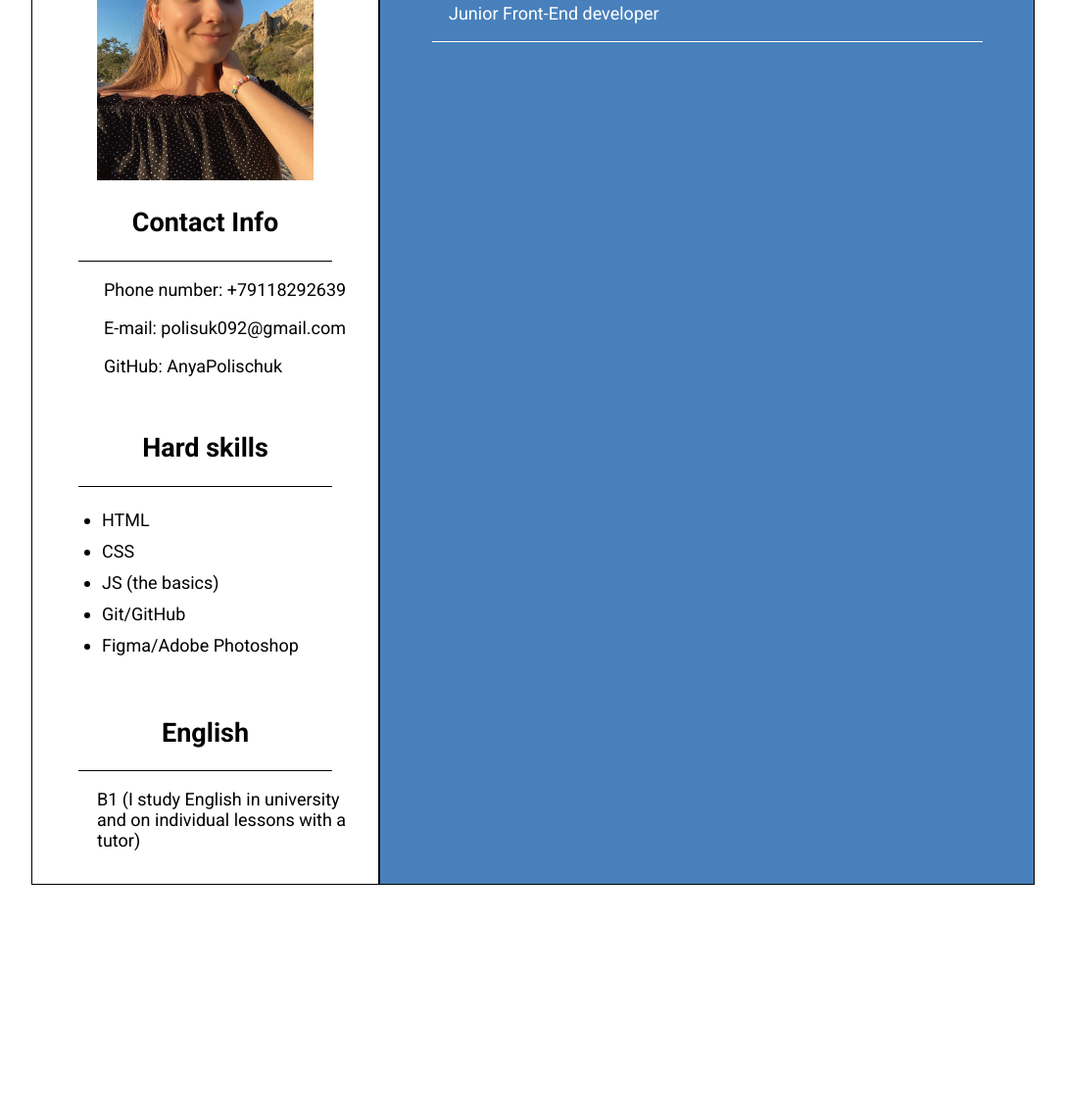
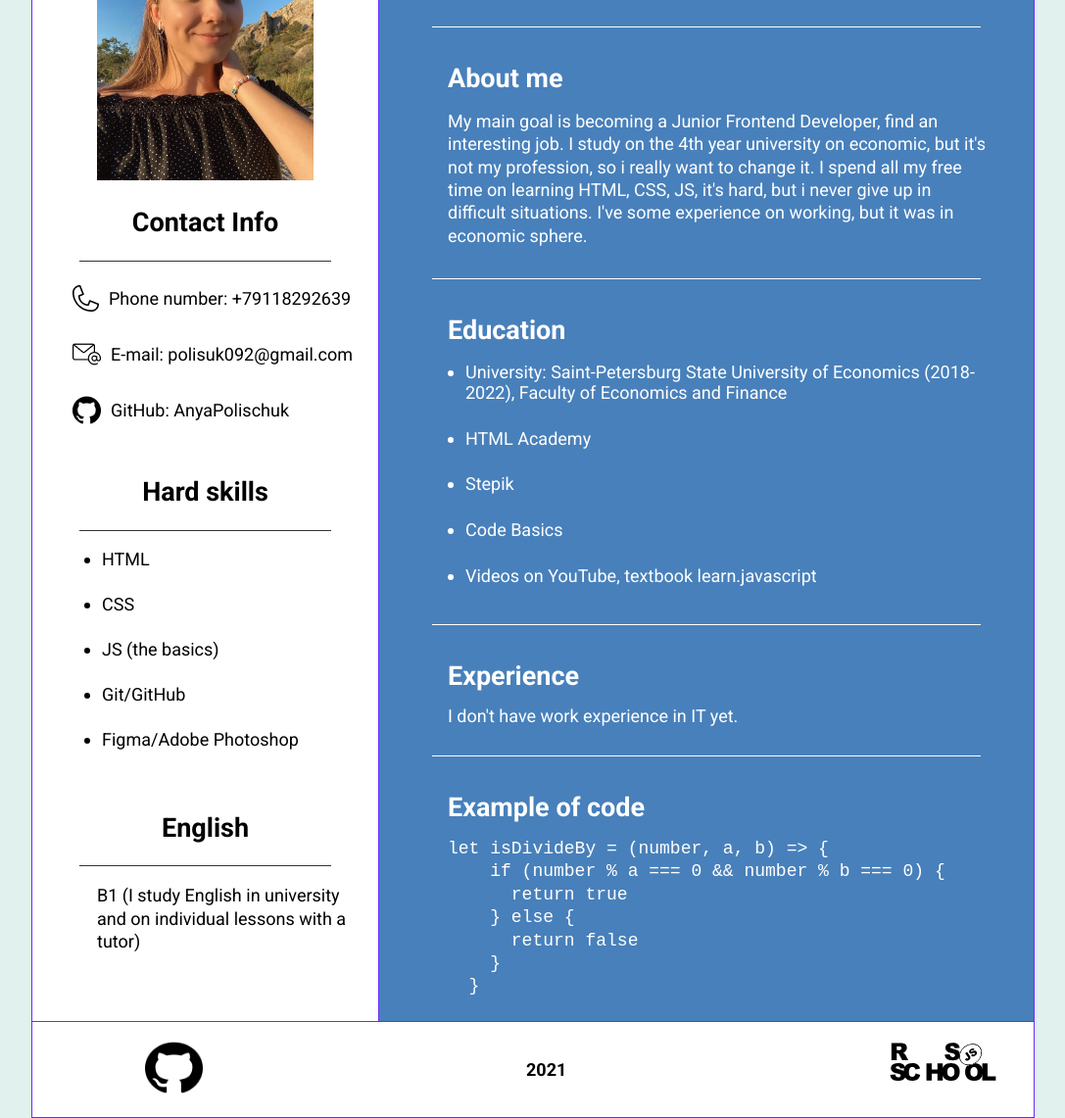
Before and after one commit to AnyaPolischuk/rsschool-cv, a plain HTML site: page index.html in a window 1280 px wide. Shown: the part 139-1280 px from the top of the page at 98% size, without its empty margins (96-1183 px from the left). Before the commit the page ends 1042 px from the top, so only its background shows below. Drawn offline with Linux system fonts and the light colour scheme.

Commit message:
feat: finish html/css

```diff
--- a/index.html
+++ b/index.html
@@ -12,23 +12,32 @@
     <header>
 
     </header>
-
+   <main>
     <div class="container">
         <div class="leftpart">
             <img class="leftpart_photo" src="photo.jpg" alt="photo">
             <div class="leftpart_contact">
                 <h2 class="leftpart_title">Contact Info</h2>
-                <hr noshade color="black" size="1" class="left_hr">
+                <hr class="left_hr">
                 <div class="leftpart_connection">
-                    <p>Phone number: +79118292639</p>
-                    <p>E-mail: polisuk092@gmail.com</p>
-                    <p>GitHub: AnyaPolischuk</p>
+                    <div class="leftpart_connec">
+                    <img class="test2" src="phone1.png" alt="phone">
+                    <p class="leftpart_phone">Phone number: +79118292639</p>
+                </div>
+                <div class="leftpart_connec">
+                    <img src="email2.png" alt="phone">
+                    <p class="leftpart_phone">E-mail: polisuk092@gmail.com</p>
+                </div>
+                <div class="leftpart_connec">
+                    <img src="github3.png" alt="phone">
+                    <p class="leftpart_phone">GitHub: AnyaPolischuk</p>
+                </div>
                 </div>
             </div>
 
             <div class="leftpart_contact">
                 <h2 class="leftpart_title">Hard skills</h2>
-                <hr noshade color="black" size="1" class="left_hr">
+                <hr class="left_hr">
                 <div class="leftpart_skills">
                     <ul>
                         <li>HTML</li>
@@ -42,11 +51,12 @@
 
             <div class="leftpart_contact">
                 <h2 class="leftpart_title">English</h2>
-                <hr noshade color="black" size="1" class="left_hr">
+                <hr class="left_hr">
                 <div class="leftpart_english">
                     <p>B1 (I study English in university <br>and on individual lessons with a tutor)</p>
                 </div>
             </div>
+
         </div>
 
 
@@ -55,23 +65,70 @@
             <div class="rightpart_about">
                 <h1>Anna Polischuk</h1>
                 <p class="rightpart_info">Junior Front-End developer</p>
+            </div>
+            <hr class="right_hr">
+
+
+            <div class="rightpart_about">
+                <h2 class="rightpart-title">About me</h2>
+                <p class="rightpart_info_goal">My main goal is becoming a Junior Frontend Developer, find an interesting job. I study on the 4th year university on economic, but it's not my profession, so i really want to change it. I spend all my free time on learning HTML, CSS, JS, it's hard, but i never give up in difficult situations. I've some experience on working, but it was in economic sphere.</p>
+            </div>
+            <hr class="right_hr">
+
+
+            <div class="rightpart_about">
+                <h2 class="rightpart-title">Education</h2>
+                <div class="rigtpart_education">
+                    <ul class="rightpart_spisok">
+                        <li>University: Saint-Petersburg State University of Economics (2018-2022), Faculty of Economics and Finance</li>
+                        <li>HTML Academy</li>
+                        <li>Stepik</li>
+                        <li>Code Basics</li>
+                        <li>Videos on YouTube, textbook learn.javascript</li>
+                    </ul>
+            </div>
+            </div>
+            <hr class="right_hr">
+
+            <div class="rightpart_about">
+                <h2 class="rightpart-title">Experience</h2>
+                <p class="rightpart_info">I don't have work experience in IT yet.</p>
+            </div>
+            <hr class="right_hr">
+
+            <div class="rightpart_about">
+                <h2 class="rightpart-title">Example of code</h2>
+
+<pre class="rightpart_code"><code>let isDivideBy = (number, a, b) => {
+    if (number % a === 0 && number % b === 0) {
+      return true
+    } else {
+      return false
+    }
+  }</code></pre>
 
             </div>
-            <hr noshade color="white" size="1"  class="right_hr">
         </div>
 
-    </div>
+     </div>
+    </main>
 
 
+    <footer class="footer_bot">
+        <div class="footer_all">
+            <div class="footer_github">
+                <a href="https://github.com/AnyaPolischuk">
+                    <img src="github.png" alt="github" width="59" height="53">
 
-
-
-
-
-
-
-    <footer>
-
+                </a>
+            </div>
+            <p class="footer_year">2021</p>
+            <div class="footer_rsschool">
+                <a href="https://rs.school/js/">
+                    <img src="logorsschool.svg" alt="logo" width="109" height="40">
+                </a>
+            </div>
+        </div>
     </footer>
 </body>
 </html>
--- a/style.css
+++ b/style.css
@@ -3,6 +3,7 @@ body {
     font-size: 18px;
     color: #000;
     margin: 0;
+    background-color: #E0F1EE;
 }
 
 .container {
@@ -10,12 +11,14 @@ body {
     max-width: 1024px;
     margin: 0 auto;
     box-sizing: border-box;
+    background-color: #fff;
+    border: 1px solid #662DF9;
 
 }
 /* lert part*/
 .leftpart {
     width: 353px;
-    border: 1px solid #000;
+    border-right: 1px solid #662DF9;
 }
 
 .leftpart_photo {
@@ -39,19 +42,37 @@ body {
 .left_hr {
     width: 257px;
     align: center;
+    border: none;
+	border-top: 1px solid #333;
 }
 
 .leftpart_connection {
-    padding-left: 72px;
+     padding-left: 40px;
+}
+
+.leftpart_phone {
+    display: inline-block;
+    margin-left: 10px;
+}
+
+.leftpart_connec {
+    display: flex;
+    align-items: center;
+    justify-content: start;
 }
 
 .leftpart_skills {
     padding-left: 30px;
-    line-height: 32px;
+
 }
 
 .leftpart_english {
     padding-left: 65px;
+    line-height: 1.3em;
+}
+
+.rightpart_code {
+    line-height: 1.3em;
 }
 
 
@@ -61,12 +82,21 @@ body {
 .rightpart {
     width: 671px;
     background-color: #4880BB;
-    border: 1px solid #000;
+    line-height: 17px;
+    color: #fff;
+
 }
 
 .rightpart_about {
     padding-left: 70px;
-    padding-top: 20px;
+    padding-top: 35px;
+    padding-bottom: 5px;
+
+}
+
+.rightpart_spisok {
+    padding: 0;
+    margin-left: 18px;
 }
 
 h1 {
@@ -79,9 +109,73 @@ h1 {
     color: #fff;
     size: 18px;
 
+
 }
 
 .right_hr {
     width: 560px;
     align: center;
+    border: none;
+	border-top: 1px solid #fff;
 }
+
+
+.rightpart_info_goal {
+    width: 550px;
+    line-height: 1.3em;
+}
+
+.rigtpart_education {
+    width: 550px;
+    line-height: 1.2em;
+
+}
+
+.rightpart-title {
+    margin-top: 0;
+}
+
+li {
+    margin-bottom: 25px;
+}
+
+/* footer */
+footer {
+    background-color: #fff;
+}
+
+.footer_bot {
+    display: flex;
+    max-width: 1024px;
+    margin: 0 auto;
+    box-sizing: border-box;
+}
+
+.footer_all {
+    display: flex;
+    width: 1024px;
+    border-right: 1px solid #662DF9;
+    border-left: 1px solid #662DF9;
+    border-bottom: 1px solid #662DF9;
+}
+
+.footer_github {
+    padding-left: 115px;
+    padding-top: 20px;
+    margin-bottom: 20px;
+    margin-right: 330px;
+}
+
+
+
+.footer_year {
+    font-weight: bold;
+    padding-top: 20px;
+    margin-right: 330px;
+    margin-bottom: 20px;
+}
+
+.footer_rsschool {
+    padding-top: 20px;
+    margin-bottom: 20px;
+}
```
Also changed, not shown: email2.png (added), github.png (added), github3.png (added), logorsschool.svg (added), phone1.png (added).
